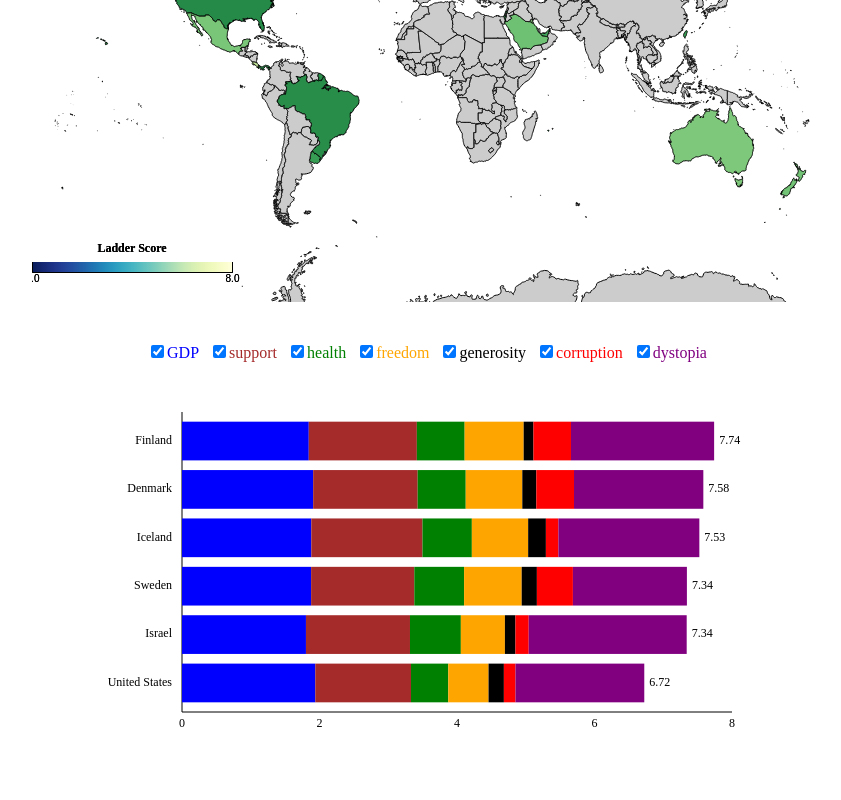
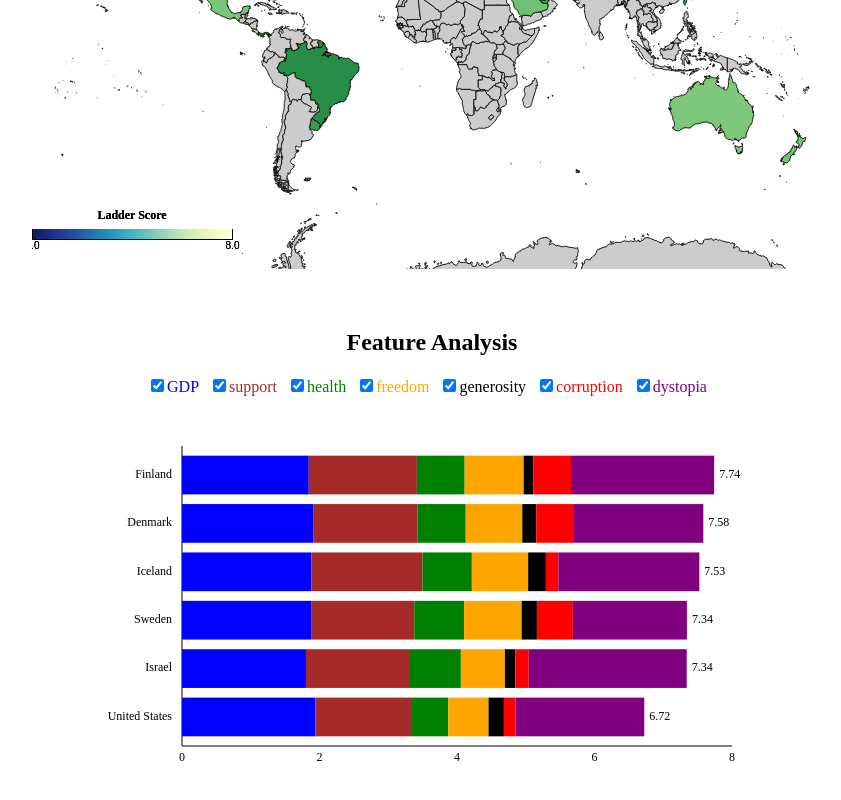
Before and after one commit to Triple3A/WorldHappinessLevel, a React (Vite) app: page / in a window 1280 px wide. Shown: the part 1088-1888 px from the top of the page, without its empty margins (208-1049 px from the left). Before the commit the page ends 1854 px from the top, so only its background shows below. Built offline with nearby package versions, Linux system fonts and the light colour scheme.

Commit message:
add title for bar chart

```diff
--- a/src/App copy.tsx
+++ b/src/App copy.tsx
@@ -152,7 +152,7 @@ const App: React.FC = () => {
       {dataWithYear.length > 0 ? <Animation dataWithYear={dataWithYear}/> : <p>Loading data...</p>}
       <br/>
       <br/>
-      <BarChart/>
+      <BarChart dataWithYear={dataWithYear} currentYear={year}/>
     </div>
   );
 };
--- a/src/components/Animation.tsx
+++ b/src/components/Animation.tsx
@@ -3,12 +3,6 @@ import * as d3 from 'd3';
 import * as topojson from 'topojson-client';
 import { FeatureCollection } from 'geojson';
 import { HappinessDataBase } from '../types';
-
-interface HappinessData extends HappinessDataBase {
-  upperwhisker: number;
-  lowerwhisker: number;
-  dystopia: number;
-}
 
 interface HappinessWithYear extends HappinessDataBase {
   year: number;
--- a/src/components/BarChart.tsx
+++ b/src/components/BarChart.tsx
@@ -1,5 +1,6 @@
 import React, { useState } from "react";
 import * as d3 from "d3";
+import { HappinessDataBase } from "../types";
 
 const features = ["GDP", "support", "health", "freedom", "generosity", "corruption", "dystopia"] as const;
 type Feature = typeof features[number];
@@ -13,7 +14,28 @@ const data = [
   { country: "United States", GDP: 1.939, support: 1.392, health: 0.542, freedom: 0.586, generosity: 0.223, corruption: 0.169, dystopia: 1.873 },
 ];
 
-const BarChart: React.FC = () => {
+interface HappinessWithYear extends HappinessDataBase {
+  year: number;
+  positiveEffect: number;
+  negativeEffect: number;
+}
+
+interface WorldMapProps {
+  dataWithYear: HappinessWithYear[];
+  currentYear: number;
+}
+
+const getTopCountries = (
+  dataWithTime: HappinessWithYear[],
+  currentYear: number
+): { country: string; ladderScore: number }[] => {
+  return dataWithTime
+    .filter((entry) => entry.year === currentYear) // Filter data for the current year
+    .sort((a, b) => b.ladderScore - a.ladderScore) // Sort in descending order of ladderScore
+    .slice(0, 5) // Take the top 5 entries
+};
+
+const BarChart: React.FC<WorldMapProps> = ({ dataWithYear, currentYear }) => {
   const [selectedFeatures, setSelectedFeatures] = useState<Feature[]>([...features]);
 
   const handleFeatureToggle = (feature: Feature) => {
@@ -21,6 +43,18 @@ const BarChart: React.FC = () => {
       prev.includes(feature) ? prev.filter((f) => f !== feature) : [...prev, feature]
     );
   };
+
+  // Example usage:
+  const topCountries = getTopCountries(dataWithYear, currentYear);
+  console.log(topCountries);
+
+  const usaData = dataWithYear.find(
+    (c) => c.country === 'United States of America' && c.year === currentYear
+  );
+
+  console.log(usaData);
+
+  // const data = topCountries.concat(usaData);
 
   // Dynamically calculate scores based on selected features
   const sortedData = data
@@ -60,6 +94,7 @@ const BarChart: React.FC = () => {
     <div>
       {/* Feature Toggle */}
       <div>
+        <h2>Feature Analysis</h2>
         {features.map((feature) => (
           <label key={feature} style={{ marginRight: "10px" }}>
             <input
```
